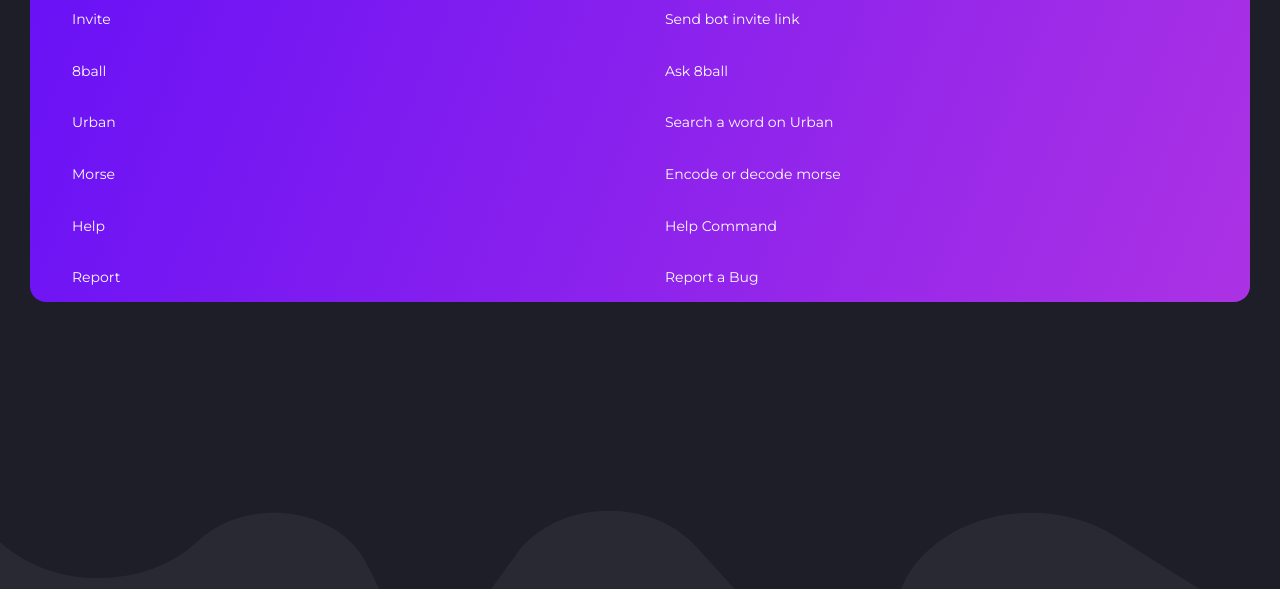
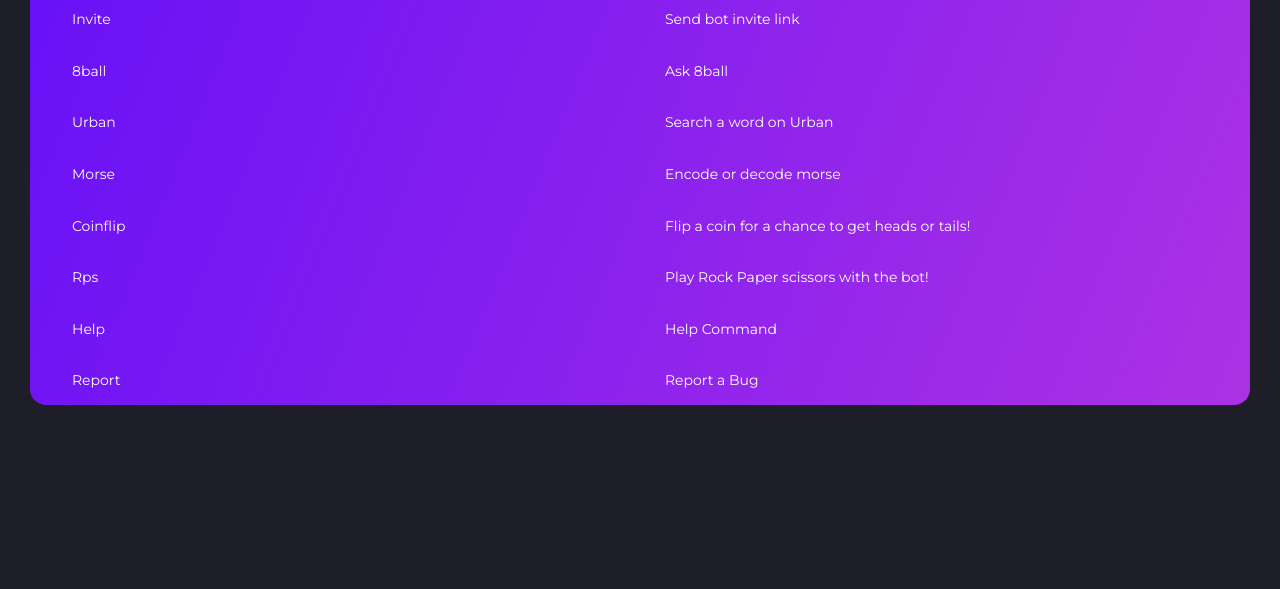
Before and after one commit to EagTf/eagtf.github.io, a plain HTML site: page commands.html in a window 1280 px wide. Shown: the part 1797-2386 px from the top of the page. Drawn offline with nearby package versions, Linux system fonts and the light colour scheme.

Commit message:
Update commands.html

```diff
--- a/commands.html
+++ b/commands.html
@@ -230,7 +230,14 @@
             <tr class="row100">
                 <td class="column100 column1" data-column="column1">Morse</td>
                 <td class="column100 column2" data-column="column2">Encode or decode morse</td>
-
+             </tr>
+             <tr class="row100">
+                <td class="column100 column1" data-column="column1">Coinflip</td>
+                <td class="column100 column2" data-column="column2">Flip a coin for a chance to get heads or tails!</td>
+             </tr>
+             <tr class="row100">
+                <td class="column100 column1" data-column="column1">Rps</td>
+                <td class="column100 column2" data-column="column2">Play Rock Paper scissors with the bot!</td>
              </tr>
             <tr class="row100">
                 <td class="column100 column1" data-column="column1">Help</td>
```
